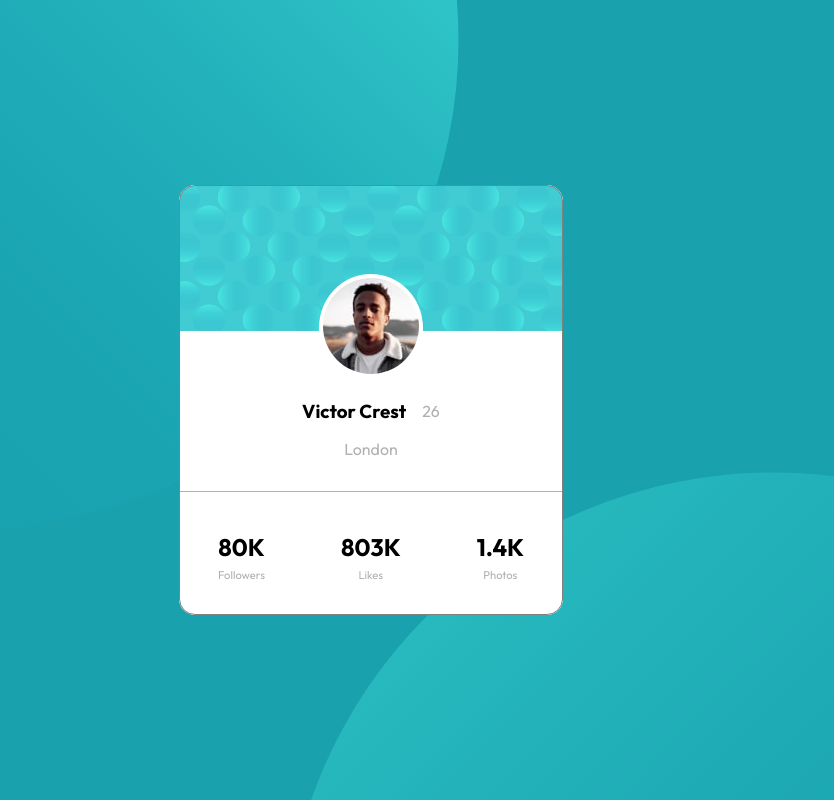
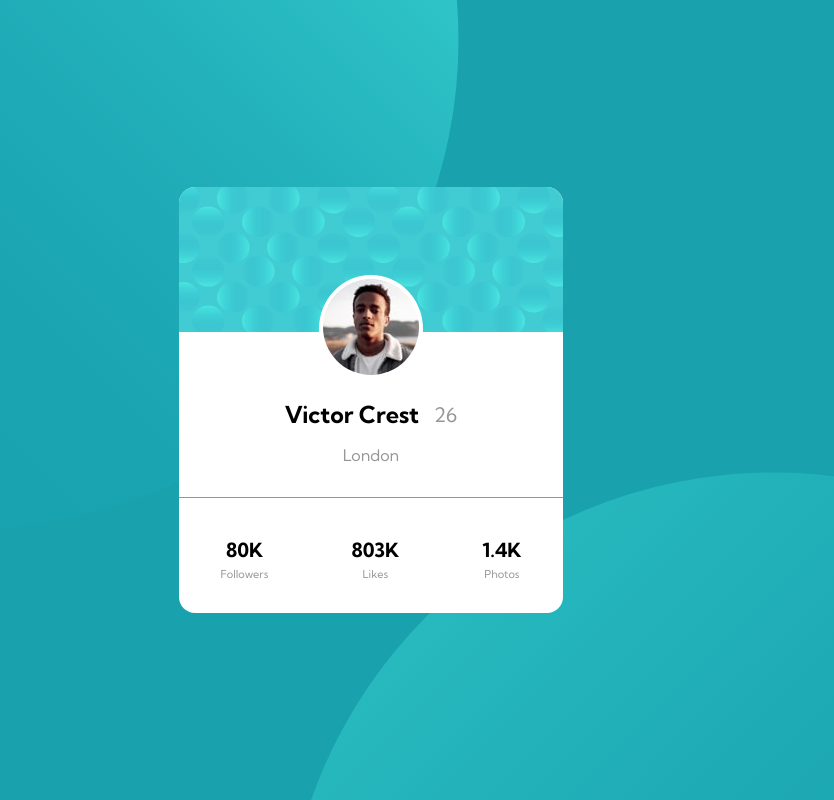
Before and after one commit to vikramvi/Profile-card-component, a plain HTML site: page index.html in a window 1280 px wide. Shown: the whole page, without its empty margins (269-1103 px from the left). Drawn offline with Linux system fonts and the light colour scheme.

Commit message:
styling refactoring

```diff
--- a/styles/style.css
+++ b/styles/style.css
@@ -2,7 +2,7 @@
 /* .... who is going to maintain this code; need NOT have to get back to you */
 
 /* Use Required Google Font with Weights */
-@import url("https://fonts.googleapis.com/css2?family=Outfit:wght@400;700&display=swap");
+@import url("https://fonts.googleapis.com/css2?family=Kumbh+Sans:wght@400;700&display=swap");
 
 /* Universal Selector & explicitly set box-sizing type */
 * {
@@ -14,25 +14,43 @@
 /*  everything applicable to or can be used for all elements */
 /* color palette */
 :root {
-  --bg-color: hsl(212, 45%, 89%);
+  --bg-color: hsl(185, 75%, 39%);
   --card-bg-color: hsl(0, 0%, 100%);
   --card-title-color: hsl(218, 44%, 22%);
   --card-content-color: hsl(220, 15%, 55%);
+  --border-color: hsl(0, 0%, 100%);
+  --text-color: hsl(0, 0%, 59%);
+
+  --ff-primary: "Kumbh Sans", sans-serif;
+
+  --fw-400: 400;
+  --fw-700: 700;
+
+  --fs-300: 0.6875rem;
+  --fs-400: 0.8125rem;
+  --fs-500: 1.25rem;
 }
 
 body {
   height: 100vh;
+
   font-family: "Outfit", sans-serif;
-  background-color: hsl(185, 75%, 39%);
+  font-family: var(--ff-primary);
+  font-weight: var(--fw-400);
+
+  background-color: var(--bg-color);
+
   display: flex;
   justify-content: center;
   align-items: center;
+
   background-image: url(/images/bg-pattern-top.svg),
     url(/images/bg-pattern-bottom.svg);
   background-repeat: no-repeat;
   /* reduce size */
-  background-size: 400px;
-  background-position: top -150px left -150px, bottom -150px right -150px;
+  background-size: 25em;
+  background-position: top -9.375em left -9.375em,
+    bottom -9.375em right -9.375em;
 
   /* debugging purpose only */
   /* background-image: url(/images/bg-pattern-bottom.svg);
@@ -51,7 +69,7 @@ main {
   height: auto;
   width: 20rem;
   margin: auto;
-  background-color: white;
+  background-color: var(--card-bg-color);
   border-radius: 1em;
 }
 
@@ -59,7 +77,6 @@ main {
   width: 100%;
   display: flex;
   flex-direction: column;
-  border: 1px solid gray;
   border-radius: 1em;
   justify-content: center;
   align-items: center;
@@ -81,8 +98,8 @@ main {
 
 .profile-info__image-container {
   border-radius: 50%;
-  border: 2px solid white;
-  background-color: white;
+  border: 2px solid var(--border-color);
+  background-color: var(--card-bg-color);
   padding: 0.15em;
   margin-bottom: 1em;
 }
@@ -104,11 +121,17 @@ main {
 }
 
 .profile-info__name {
-  margin-right: 1em;
+  margin-right: 0.75em;
+  font-size: var(--fs-500);
+}
+
+.profile-info__name--bold {
+  font-weight: bold;
 }
 
 .profile-info__age {
-  color: rgb(178, 175, 175);
+  color: var(--text-color);
+  font-size: var(--fs-500);
 }
 
 .profile-info__city {
@@ -116,7 +139,7 @@ main {
   text-align: center;
   padding-bottom: 2em;
   border-bottom: 0.05em solid;
-  color: rgb(178, 175, 175);
+  color: var(--text-color);
 }
 
 /* 3rd Child */
@@ -137,12 +160,9 @@ main {
   align-items: center;
 }
 
-.profile-info__name--bold {
-  font-weight: bold;
-}
-
 .profile-stats__number {
   margin-bottom: 0.4em;
+  font-size: var(--fs-400);
 }
 
 .profile-stats__number--bold {
@@ -150,8 +170,8 @@ main {
 }
 
 .profile-stats__description--small {
-  font-size: 0.7em;
-  color: rgb(178, 175, 175);
+  font-size: var(--fs-300);
+  color: var(--text-color);
 }
 
 @media (min-width: 768px) {
```
